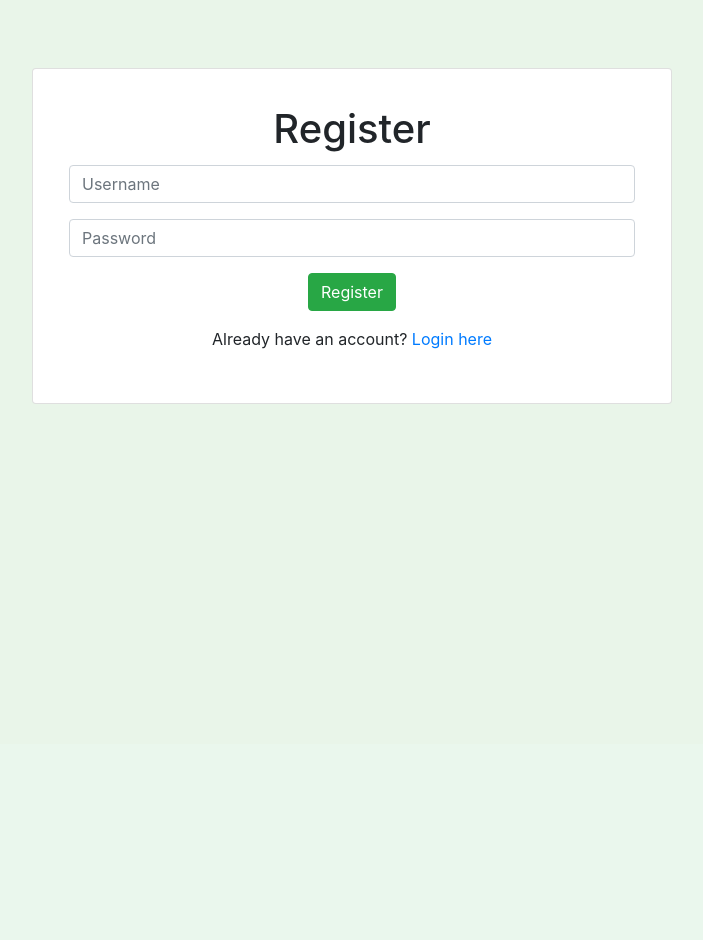
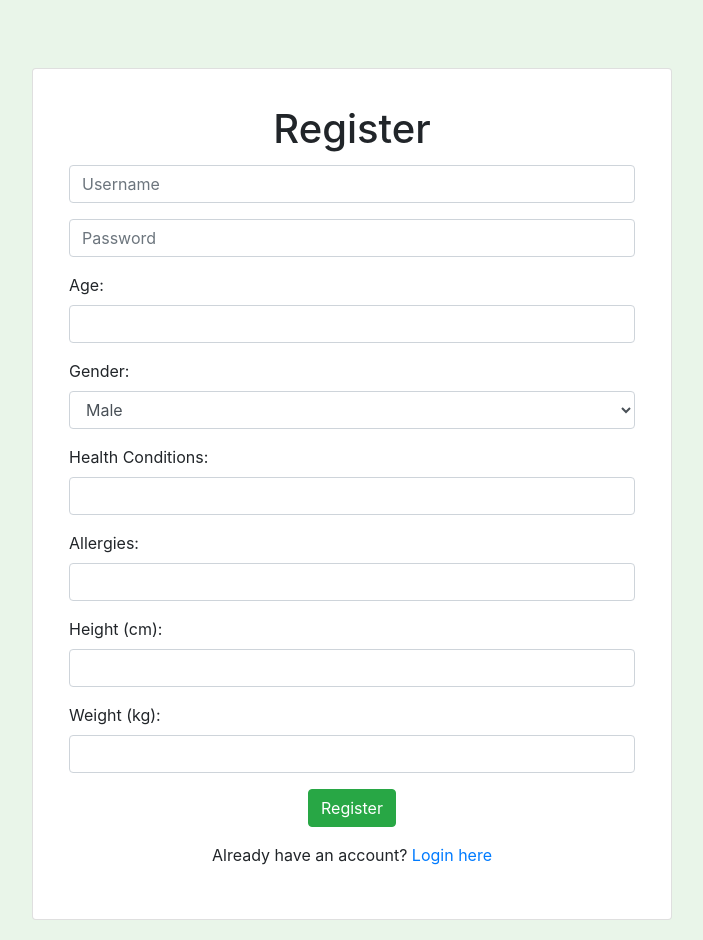
Before and after one commit to Charan2412/final_project, a Flask app: page /register in a window 1280 px wide. Shown: the part 56-996 px from the top of the page, without its empty margins (288-991 px from the left). Before the commit the page ends 460 px from the top, so only its background shows below. Run offline with Flask 2, Linux system fonts and the light colour scheme; parts of the project's set-up code (start-up, migrations or seed data) failed here and were passed over; some libraries are stand-ins or nearby versions.

Commit message:
modified app

```diff
--- a/app.py
+++ b/app.py
@@ -1,5 +1,6 @@
 # app.py
 import csv
+import json
 from flask import Flask, render_template, request, redirect, url_for, session
 import pymysql
 import pandas as pd
@@ -26,14 +27,15 @@ def home():
     if request.method == 'POST':
         search_query = request.form['search_query']
         search_results = search_names(search_query)
+        search_results = json.loads(search_results)
         return render_template('home.html', search_results=search_results)
     return render_template('home.html', search_results=None)
 # Function to search names in the DataFrame
 def search_names(query):
-    print(query)
-    similar_rows = list(df[df['product_name'].str.contains(query, case=False) | df['brands'].str.contains(query, case=False)]['product_name'])
-    print(similar_rows)
-    return similar_rows
+    results = df[df['product_name'].str.contains(query, case=False) | df['brands'].str.contains(query, case=False)]['product_name']
+    json_data = results.to_json(orient='index', force_ascii=False)
+    return json_data
+
 
 
 
@@ -67,6 +69,12 @@ def register():
     if request.method == 'POST':
         username = request.form['username']
         password = request.form['password']
+        age = request.form['age']
+        gender = request.form['gender']
+        height = request.form['height']
+        weight = request.form['weight']
+        health_conditions = request.form['health_conditions']
+        allergies = request.form['allergies']
 
         # Check if username already exists in the database
         cursor = conn.cursor()
@@ -78,14 +86,16 @@ def register():
             return render_template('register.html', error='Username already exists')
         else:
             # If username does not exist, insert new user into the database
-            cursor.execute('INSERT INTO users (username, password) VALUES (%s, %s)', (username, password))
+            cursor.execute(
+                'INSERT INTO users (username, password, age, gender, height, weight, health_conditions, allergies) VALUES (%s, %s, %s, %s, %s, %s, %s, %s)',
+                (username, password, age, gender, height, weight, health_conditions, allergies)
+            )
             conn.commit()
             cursor.close()
             # Redirect to login page after successful registration
             return redirect(url_for('login'))
     return render_template('register.html')
 
-# Route for profile page
 @app.route('/profile', methods=['GET', 'POST'])
 def profile():
     if 'user_id' not in session:
@@ -107,16 +117,23 @@ def profile():
         height = request.form['height']
         weight = request.form['weight']
 
-        cursor.execute('UPDATE users SET username = %s, password = %s, age = %s, gender = %s, health_conditions = %s, allergies = %s, height = %s, weight = %s WHERE id = %s',
-                       (username, password, age, gender, health_conditions, allergies, height, weight, user_id))
+        cursor.execute(
+            'UPDATE users SET username = %s, password = %s, age = %s, gender = %s, health_conditions = %s, allergies = %s, height = %s, weight = %s WHERE id = %s',
+            (username, password, age, gender, health_conditions, allergies, height, weight, user_id)
+        )
         conn.commit()
+        cursor.close()
 
         # Update session user data if username was changed
         session['username'] = username
 
+        # Redirect to home page after updating profile
+        return redirect(url_for('home'))
+
     cursor.close()
 
     return render_template('profile.html', user=user)
+
 
 @app.route('/logout')
 def logout():
--- a/templates/register.html
+++ b/templates/register.html
@@ -42,9 +42,39 @@
                     <div class="form-group">
                         <input type="password" name="password" id="password" placeholder="Password" class="form-control" />
                     </div>
+
+                    <div class="form-group">
+                        <label for="age">Age:</label>
+                        <input type="number" id="age" name="age"  class="form-control" />
+                    </div>
+                    <div class="form-group">
+                        <label for="gender">Gender:</label>
+                        <select id="gender" name="gender" class="form-control">
+                            <option value="male" >Male</option>
+                            <option value="female" >Female</option>
+                            <option value="other" >Other</option>
+                        </select>
+                    </div>
+                    <div class="form-group">
+                        <label for="health_conditions">Health Conditions:</label>
+                        <input type="text" id="health_conditions" name="health_conditions"  class="form-control" />
+                    </div>
+                    <div class="form-group">
+                        <label for="allergies">Allergies:</label>
+                        <input type="text" id="allergies" name="allergies"  class="form-control" />
+                    </div>
+                    <div class="form-group">
+                        <label for="height">Height (cm):</label>
+                        <input type="number" id="height" name="height"  class="form-control" />
+                    </div>
+                    <div class="form-group">
+                        <label for="weight">Weight (kg):</label>
+                        <input type="number" id="weight" name="weight"  class="form-control" />
+                    </div>
                     <div class="form-group text-center">
                         <input type="submit" value="Register" class="btn btn-primary" />
                     </div>
+
                 </form>
                 <p class="mt-3 text-center">Already have an account? <a href="{{ url_for('login') }}">Login here</a></p>
             </div>
```
Also changed, not shown: templates/home.html (+4 -3 lines).
